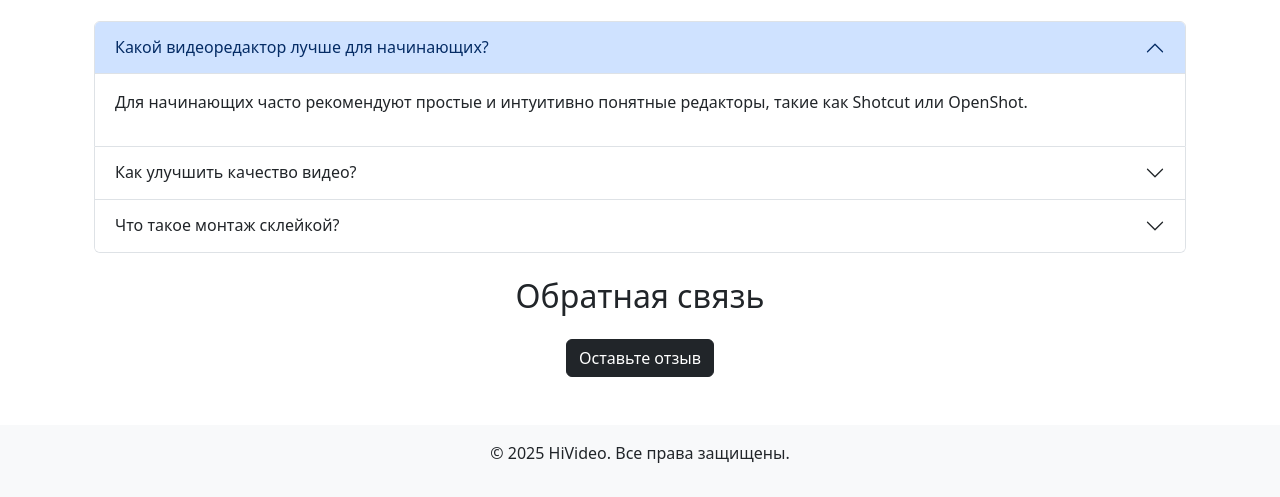
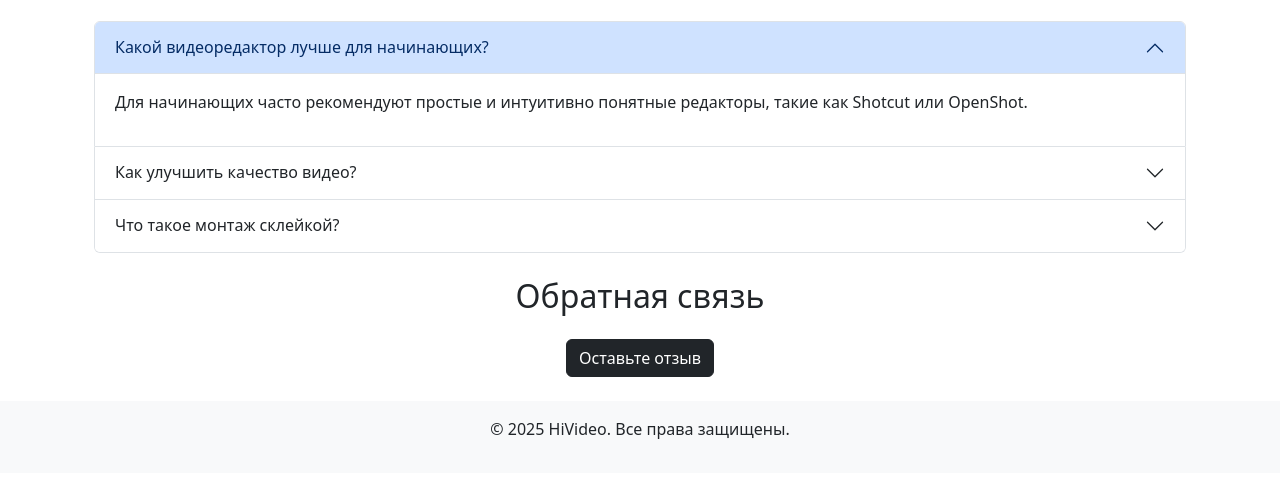
Before and after one commit to mylittlepray/site-project-9, a plain HTML site: page index.html in a window 1280 px wide. Shown: the part 955-1452 px from the top of the page. After the commit the page ends 1428 px from the top, so only its background shows below. Drawn offline with nearby package versions, Linux system fonts and the light colour scheme.

Commit message:
new footer

```diff
--- a/index.html
+++ b/index.html
@@ -249,7 +249,7 @@
     </script>
 </body>
 
-<footer class="bg-light py-3 mt-5">
+<footer class="bg-light py-3 mt-auto">
     <div class="container text-center">
         <p>&copy; 2025 HiVideo. Все права защищены.</p>
     </div>
```
